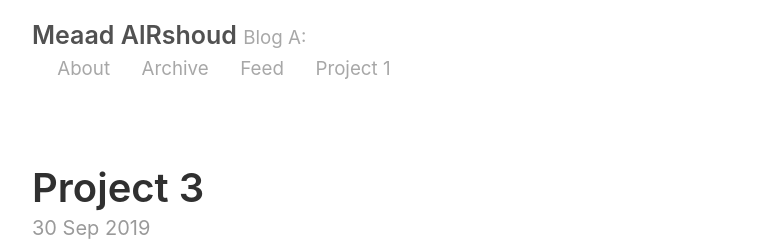
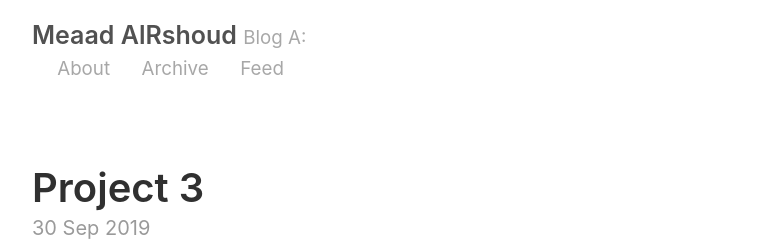
Before and after one commit to Meaad96s/blog, a Jekyll site: the page built from index.html, in a window 1280 px wide. Shown: the top 250 px of the page, without its empty margins (258-1020 px from the left). Built offline with Jekyll 4.4.1, drawn with Linux system fonts in a browser that asks for light colours; the list of posts is cut into pages by our own code.

Commit message:
Update _config.yml

```diff
--- a/_config.yml
+++ b/_config.yml
@@ -35,4 +35,3 @@ pages_list:
   About: '/about'
   Archive: '/archive'
   Feed: '/index.html'
-  Project 1: '/_posts/2019-09-09-Project-1'
```
